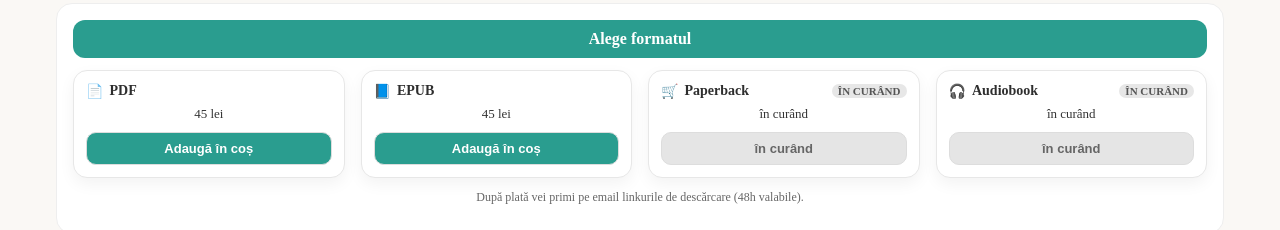
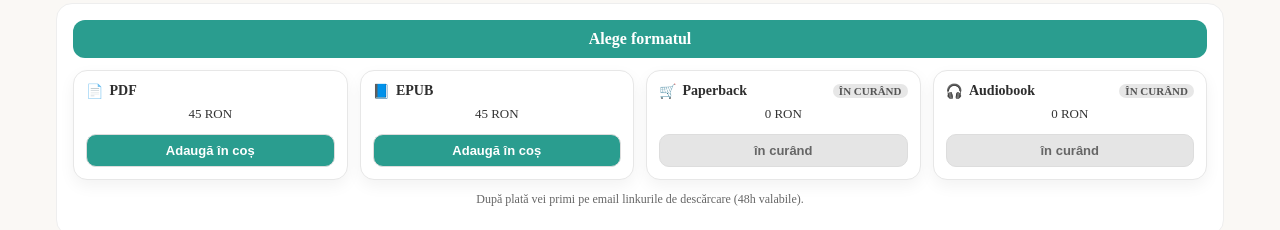
Before and after one commit to madiciunca-ship-it/midaway-site, a React (Vite) app: page /#/carti/o-zi-de-care-sa-ti-amintesti in a window 1280 px wide. Shown: the part 223-453 px from the top of the page. Built offline with nearby package versions, Linux system fonts and the light colour scheme; no server answers.

Commit message:
git add src/components/BookPurchasePanel.jsx git commit -m "UI polish: one-row layout for 4 format buttons, fixed duplicated 'în curând', added currency labels (RON/EUR)" git push

```diff
--- a/src/components/BookPurchasePanel.jsx
+++ b/src/components/BookPurchasePanel.jsx
@@ -49,10 +49,9 @@ export default function BookPurchasePanel({ book, bookId }) {
 
   const card = (fmt, icon) => {
     const avail = Boolean(availability?.[fmt]);
-    const price = prices?.[fmt];
-    const label =
-      avail && Number.isFinite(Number(price)) ? money(price, currency) :
-      currency === "EUR" ? "soon" : "în curând";
+    const price = Number(prices?.[fmt]) || 0;
+    const currencyLabel = currency?.toUpperCase() === "EUR" ? "EUR" : "RON";
+    const labelSoon = currency === "EUR" ? "soon" : "în curând";
 
     return (
       <div
@@ -63,8 +62,11 @@ export default function BookPurchasePanel({ book, bookId }) {
           padding: 12,
           background: "#fff",
           boxShadow: "0 6px 16px rgba(0,0,0,.05)",
+          width: "100%",
+          minWidth: 180,
         }}
       >
+        {/* titlu + badge */}
         <div
           style={{
             display: "flex",
@@ -73,7 +75,14 @@ export default function BookPurchasePanel({ book, bookId }) {
             marginBottom: 6,
           }}
         >
-          <strong style={{ display: "flex", alignItems: "center", gap: 6, fontSize: 14 }}>
+          <strong
+            style={{
+              display: "flex",
+              alignItems: "center",
+              gap: 6,
+              fontSize: 14,
+            }}
+          >
             <span>{icon}</span> {fmt}
           </strong>
           {!avail && (
@@ -88,15 +97,25 @@ export default function BookPurchasePanel({ book, bookId }) {
                 textTransform: "uppercase",
               }}
             >
-              {currency === "EUR" ? "soon" : "în curând"}
+              {labelSoon}
             </span>
           )}
         </div>
 
-        <div style={{ fontSize: 13, color: "#333", marginBottom: 10, textAlign: "center" }}>
-          {label}
+        {/* preț + monedă */}
+        <div
+          style={{
+            fontSize: 13,
+            color: "#333",
+            marginBottom: 10,
+            textAlign: "center",
+            minHeight: 18,
+          }}
+        >
+          {avail ? `${price} ${currencyLabel}` : `0 ${currencyLabel}`}
         </div>
 
+        {/* buton */}
         <button
           disabled={!avail}
           onClick={() => onAdd(fmt)}
@@ -111,15 +130,13 @@ export default function BookPurchasePanel({ book, bookId }) {
             fontWeight: 600,
             fontSize: 13,
           }}
-          aria-label={
-            avail ? `Adaugă în coș ${title} — ${fmt}` : `${fmt} indisponibil`
-          }
         >
-          {avail ? "Adaugă în coș" : currency === "EUR" ? "soon" : "în curând"}
+          {avail ? "Adaugă în coș" : labelSoon}
         </button>
       </div>
     );
   };
+
 
 
   return (
@@ -150,12 +167,14 @@ export default function BookPurchasePanel({ book, bookId }) {
       </h2>
 
       <div
-        style={{
-          display: "grid",
-          gridTemplateColumns: "repeat(auto-fit, minmax(240px, 1fr))",
-          gap: 16,
-        }}
-      >
+  style={{
+    display: "grid",
+    gridTemplateColumns: "repeat(auto-fit, minmax(180px, 1fr))",
+    gap: 12,
+    marginTop: 12,
+  }}
+>
+
         {card("PDF", "📄")}
         {card("EPUB", "📘")}
         {card("Paperback", "🛒")}
```
